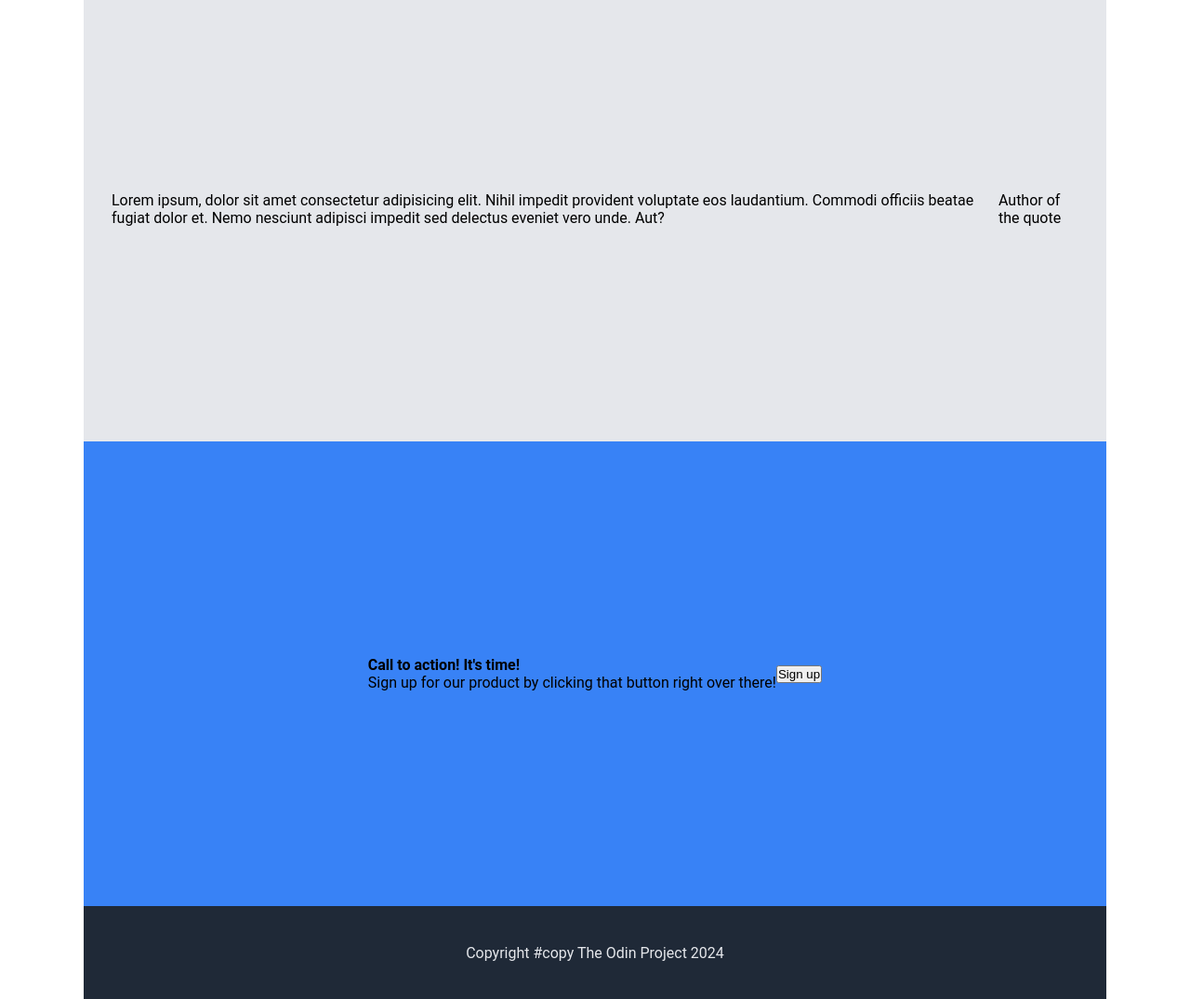
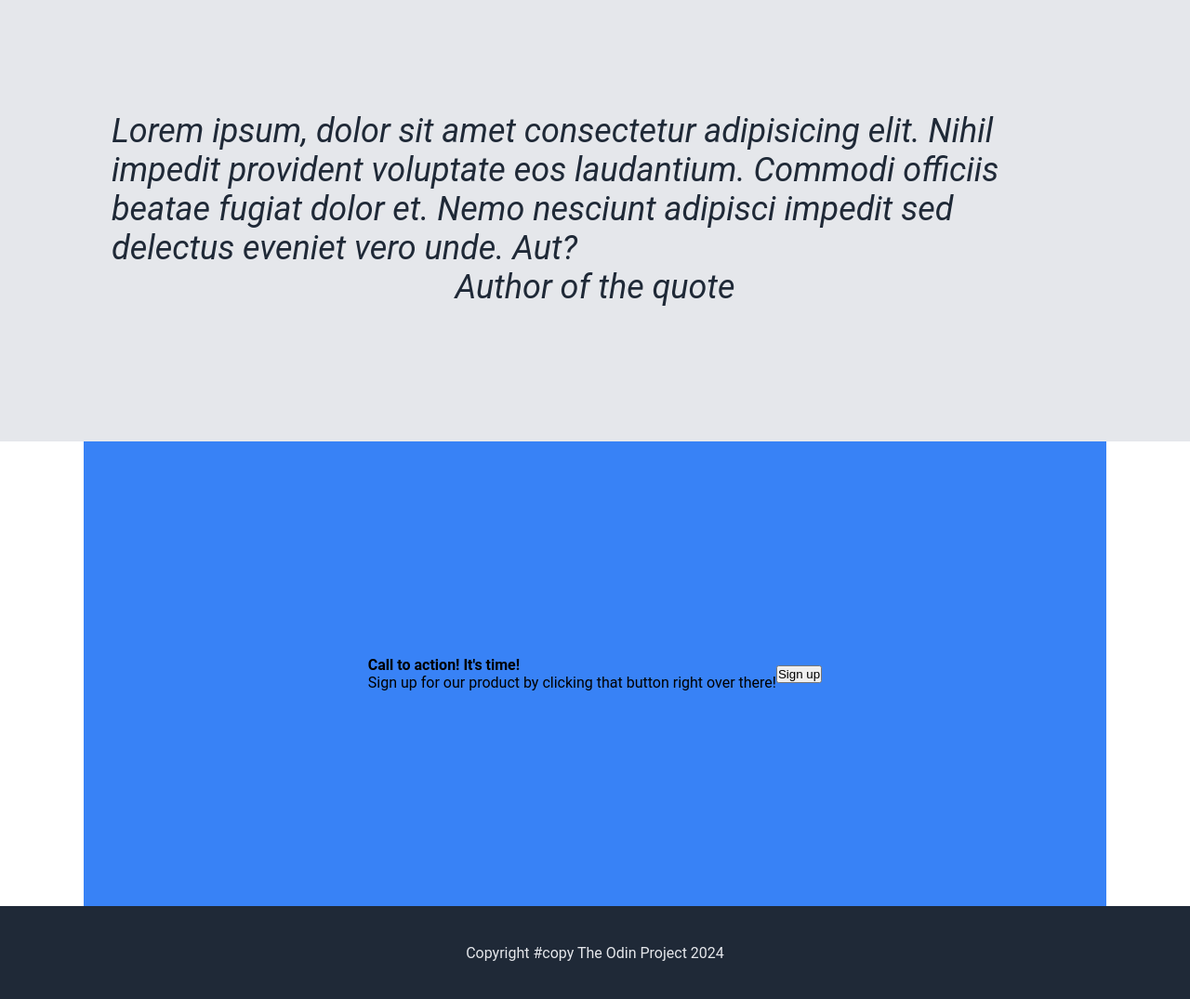
Before and after one commit to ulugbek5800/landing-page, a plain HTML site: page index.html in a window 1280 px wide. Shown: the part 1100-2175 px from the top of the page at 93% size. Drawn offline with Linux system fonts and the light colour scheme.

Commit message:
Make changes to quote and footer

```diff
--- a/index.html
+++ b/index.html
@@ -53,8 +53,9 @@
             </div>
         </div>
 
-        <div class="flex-container quote">
-            <p>
+        <div class="quote">
+            <div class="flex-container">
+                <p class="italic-quote">
                     Lorem ipsum, dolor sit amet consectetur adipisicing elit.
                     Nihil impedit provident voluptate eos laudantium. Commodi officiis beatae fugiat dolor et.
                     Nemo nesciunt adipisci impedit sed delectus eveniet vero unde. Aut?
@@ -62,6 +63,7 @@
                 <p>
                     Author of the quote
                 </p>
+            </div>
         </div>
 
         <div class="flex-container action">
@@ -75,9 +77,11 @@
         </div>
     </section>
 
-    <footer class="footer flex-container">
+    <footer class="footer">
+        <div class="flex-container">
             <div>   <!-- to make full like header: <div class="flex-container">, and no flex-container in footer -->
                 Copyright #copy The Odin Project 2024
+            </div>
         </div>
     </footer>
 </body>
--- a/style.css
+++ b/style.css
@@ -44,6 +44,20 @@ body {
 
 .footer {
     color: #E5E7EB;
+}
+
+.quote {
+    display: flex;
+    font-size: 36px;
+    font-style: italic;
+    color: #1F2937;
+}
+.quote .flex-container {
+    flex-direction: column;
+}
+
+.footer {
+    display: flex;
 }
 
 .hero, .information, .quote, .action {
@@ -106,6 +120,17 @@ ul.no-bullets {
     background-color: #1F2937;
 }
 
+/* why header is full background-color, and quote, action and footer are not ?
+because header is not flex item, and does not have 30px padding, and it has 2 flexbox items
+quote, action and footer are flex items, and they have padding 30px */
+
+/*
+-    <footer class="footer">
+-        <div class="flex-container">
++    <footer class="footer flex-container">
++        <div>   <!-- to make full like header: <div class="flex-container">, and no flex-container in footer -->
+*/
+
 .header h1 {
     font-size: 48px;
     font-weight: bold;
```
Lines whose indentation alone changed are shown as unchanged.
